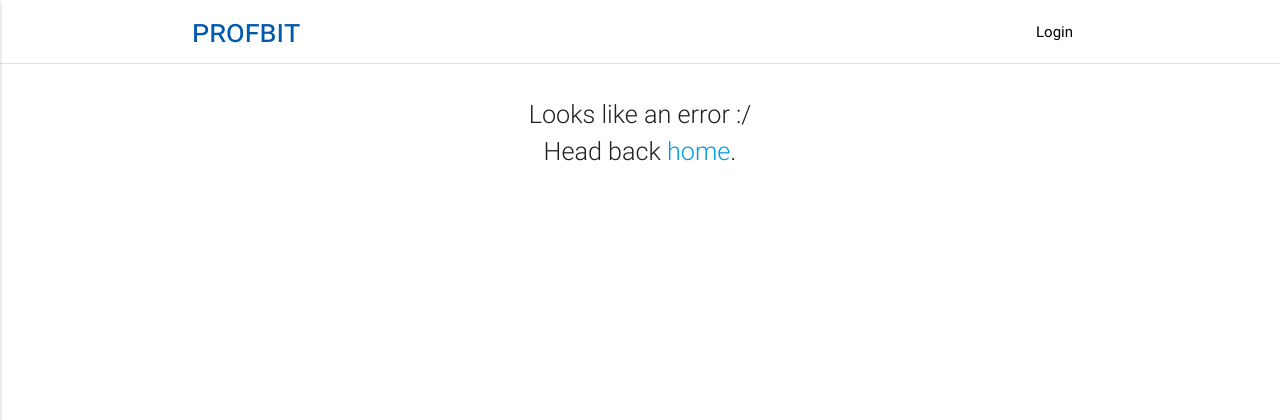
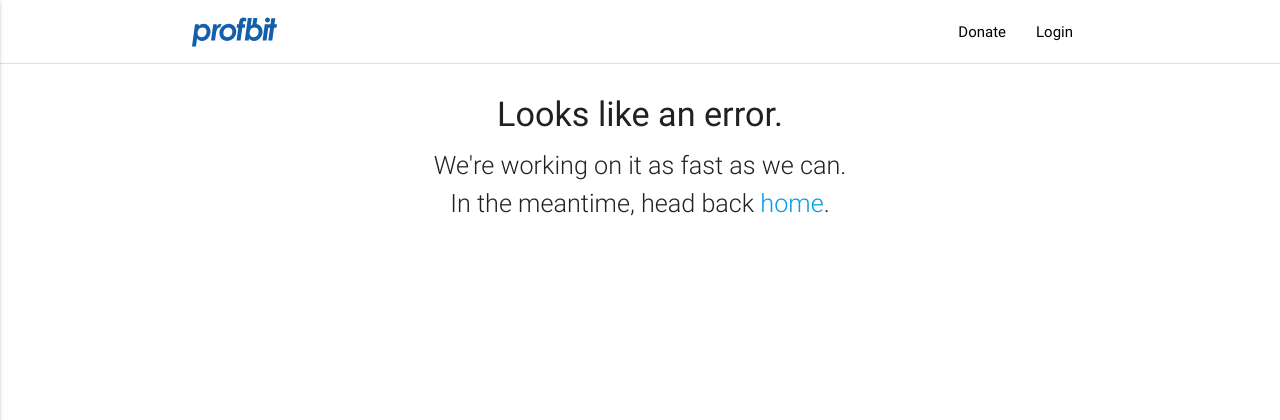
Before and after one commit to joshblum/profbit, a Flask app: template profbit/templates/error.html in a window 1280 px wide. Shown: the top 420 px of the page. Run offline with Flask 2, Linux system fonts and the light colour scheme; the template is opened without the code that fills it, so the values that code supplies are empty.

Commit message:
Add logo (#29)
* Add logo and donate link

* Show error page on stats error

```diff
--- a/profbit/routes.py
+++ b/profbit/routes.py
@@ -45,6 +45,11 @@ def logout():
     return redirect('/')
 
 
+@app.route('/error')
+def error():
+    return internal_server_error(None)
+
+
 @app.errorhandler(403)
 def forbidden(e):
     return render_template('error.html',
--- a/profbit/static/css/style.css
+++ b/profbit/static/css/style.css
@@ -103,8 +103,17 @@ footer {
   margin-left: 2px;
 }
 
+.logo {
+  width: 85px;
+  height: 64px;
+}
+
 @media only screen and (max-width: 425px) {
   .copyright-text {
     font-size: 10px !important;
   }
+  .logo {
+    width: 75px;
+    height: 55px;
+  }
 }
--- a/profbit/static/js/stats.js
+++ b/profbit/static/js/stats.js
@@ -239,6 +239,8 @@ function getData(showLoad) {
       // https://github.com/Dogfalo/materialize/issues/2102
       window.dispatchEvent(new Event('resize'));
     }
+  }).fail(function() {
+    window.location.replace('/error');
   });
 }
 
--- a/profbit/templates/base.html
+++ b/profbit/templates/base.html
@@ -28,8 +28,12 @@
 </head>
 <body>
   <nav class="white border-bottom" role="navigation">
-    <div class="nav-wrapper container"><a id="logo-container" href="{{ url_for('index') }}" class="brand-logo small-caps profbit-blue-text">profbit</a>
+    <div class="nav-wrapper container">
+      <a id="logo-container" href="{{ url_for('index') }}" class="brand-logo">
+        <img class="logo" src="{{ url_for('static', filename='img/logo.svg') }}" />
+      </a>
       <ul class="right hide-on-med-and-down valign-wrapper">
+        <li><a href="https://github.com/joshblum/profbit#donate" target="_blank">Donate</a></li>
         {% if current_user.is_authenticated %}
           <li><a href="{{ url_for('logout') }}">Logout</a></li>
         {% else %}
@@ -38,6 +42,7 @@
       </ul>
 
       <ul id="nav-mobile" class="side-nav">
+        <li><a href="https://github.com/joshblum/profbit#donate" target="_blank">Donate</a></li>
         {% if current_user.is_authenticated %}
           <li><a href="{{ url_for('logout') }}">Logout</a></li>
         {% else %}
--- a/profbit/templates/error.html
+++ b/profbit/templates/error.html
@@ -5,11 +5,14 @@
 <div class="row">
   <div class="col s12 center flow-text">
     <h1> {{ error_title }} </h1>
+    <h4>
+      Looks like an error.
+    </h4>
     <div>
-      Looks like an error :/
+      We're working on it as fast as we can.
     </div>
     <div>
-      Head back <a href="{{ url_for('index') }}">home</a>.
+      In the meantime, head back <a href="{{ url_for('index') }}">home</a>.
     </div>
   </div>
 </div>
```
Also changed, not shown: profbit/static/img/logo.svg (added).
